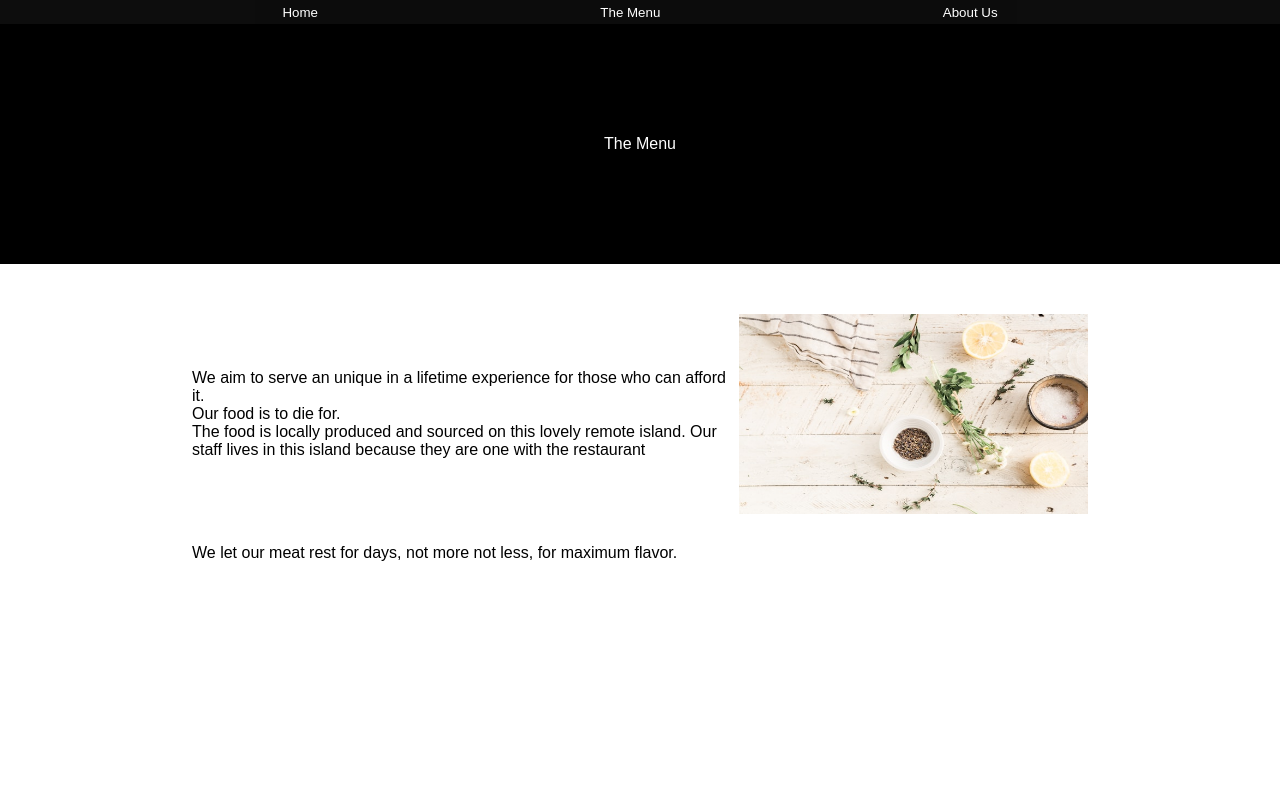
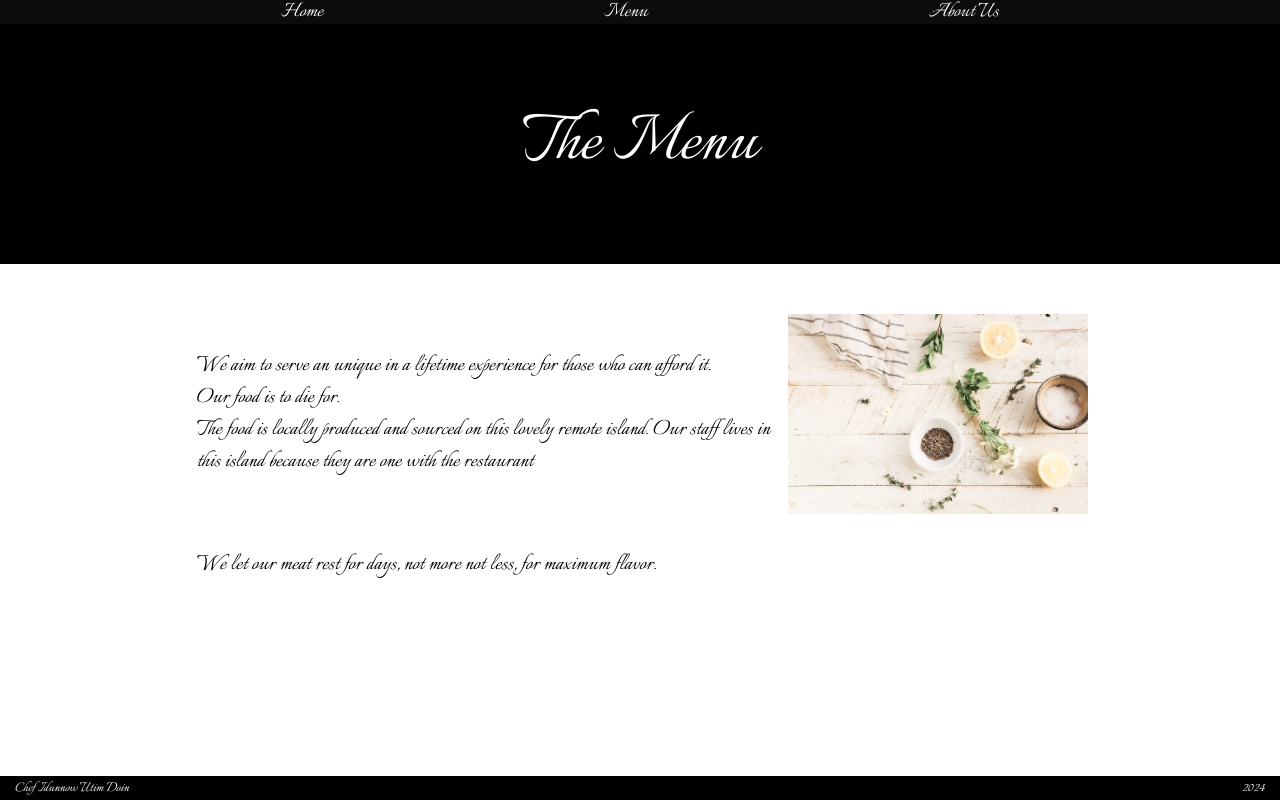
Before and after one commit to LuGodi/restaurant-page, a website built with webpack: page src/index.html in a window 1280 px wide. Built offline with nearby package versions, Linux system fonts and the light colour scheme; files whose address does not match are found by name.

Commit message:
Final layout adjustments and css included via webpack

```diff
--- a/package.json
+++ b/package.json
@@ -12,7 +12,9 @@
   "author": "",
   "license": "ISC",
   "devDependencies": {
+    "css-loader": "^6.10.0",
     "html-webpack-plugin": "^5.6.0",
+    "style-loader": "^3.3.4",
     "webpack": "^5.91.0",
     "webpack-cli": "^5.1.4"
   }
--- a/src/index.html
+++ b/src/index.html
@@ -3,14 +3,13 @@
   <head>
     <meta charset="UTF-8" />
     <meta name="viewport" content="width=device-width, initial-scale=1.0" />
-    <link rel="stylesheet" href="style.css" />
-    <title>Document</title>
+    <title></title>
   </head>
   <body>
     <header>
       <nav>
         <button>Home</button>
-        <button>The Menu</button>
+        <button>Menu</button>
         <button>About Us</button>
       </nav>
     </header>
@@ -38,5 +37,6 @@
         >
       </div>
     </div>
+    <footer><span>Chef Idunnow Utim Doin</span><span>2024</span></footer>
   </body>
 </html>
--- a/src/index.js
+++ b/src/index.js
@@ -1 +1,2 @@
+import "./style.css";
 console.log("hey beautiful!");
--- a/src/style.css
+++ b/src/style.css
@@ -1,6 +1,6 @@
 @font-face {
   font-family: "Italianno";
-  src: url("./italianno.ttf");
+  src: url("./Italianno/Italianno-Regular.ttf");
 }
 
 * {
@@ -11,6 +11,8 @@
 
 body {
   min-height: 100vh;
+  display: flex;
+  flex-direction: column;
 }
 header {
   color: white;
@@ -27,14 +29,23 @@ button {
   border: none;
   background-color: transparent;
   color: white;
+  font-family: "Italianno", sans-serif;
+  font-size: 1.5rem;
+  cursor: pointer;
 }
+#content {
+  flex-grow: 1;
+}
+
 .hero-banner {
   background-color: black;
   height: 30vh;
   display: grid;
   place-items: center;
   color: white;
-  font-family: "Italianno", sans-serif;
+  font-family: "Italianno", cursive;
+  font-size: 5rem;
+  font-weight: lighter;
 }
 
 .main {
@@ -45,14 +56,27 @@ button {
   align-items: center;
   justify-content: center;
   row-gap: 30px;
+  font-family: "Italianno", sans-serif;
+  font-size: 1.6rem;
+  font-weight: lighter;
+  column-gap: 10px;
 }
 .main > span {
   flex-basis: 60%;
-  flex-grow: 3;
-  font-family: sans-serif;
+  flex-grow: 1;
+  flex-shrink: 1;
+  padding: 5px;
 }
 
 img {
-  flex-basis: 39%;
   height: 200px;
 }
+
+footer {
+  display: flex;
+  justify-content: space-between;
+  background-color: black;
+  color: white;
+  font-family: "Italianno", cursive, sans-serif;
+  padding: 2px 15px;
+}
--- a/webpack.config.js
+++ b/webpack.config.js
@@ -21,6 +21,10 @@ module.exports = {
         test: /\.ttf$/i,
         type: "asset/resource",
       },
+      {
+        test: /\.css$/i,
+        use: ["style-loader", "css-loader"],
+      },
     ],
   },
 };
```
Also changed, not shown: dist/bundle.js (deleted), dist/index.html (deleted), 1 other file.
